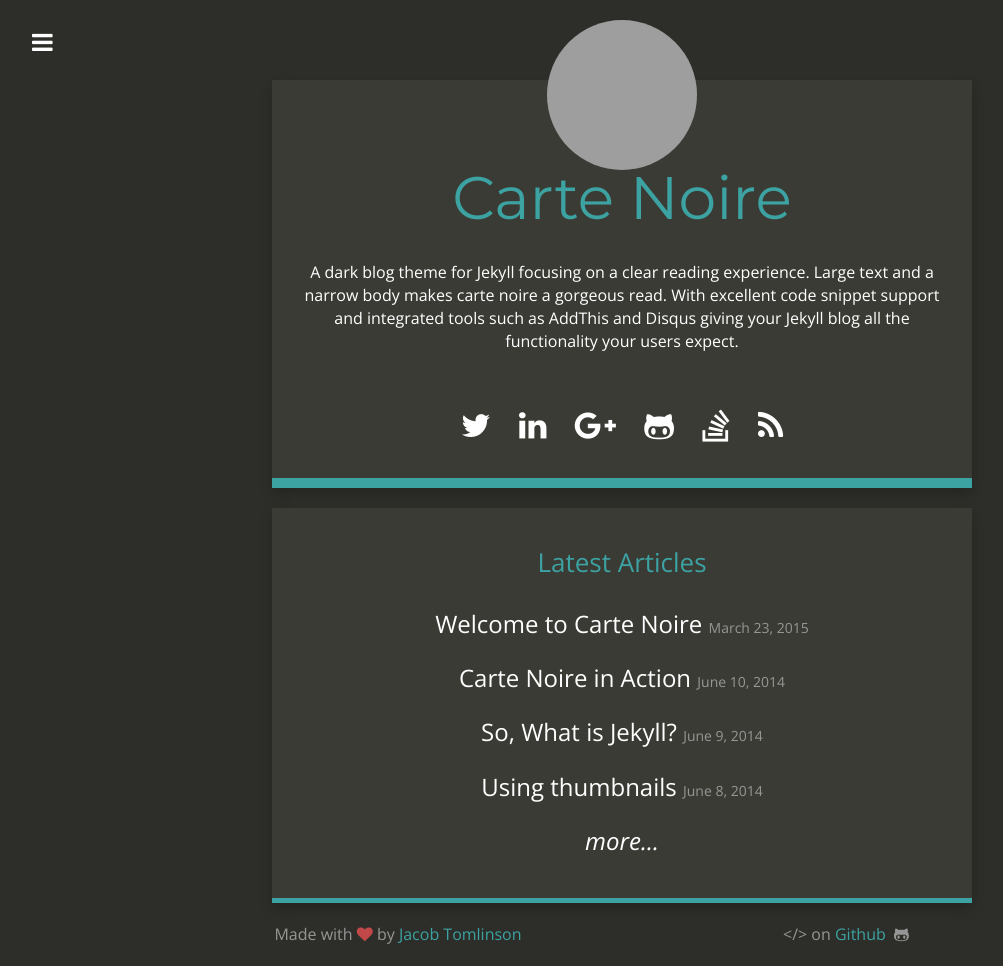
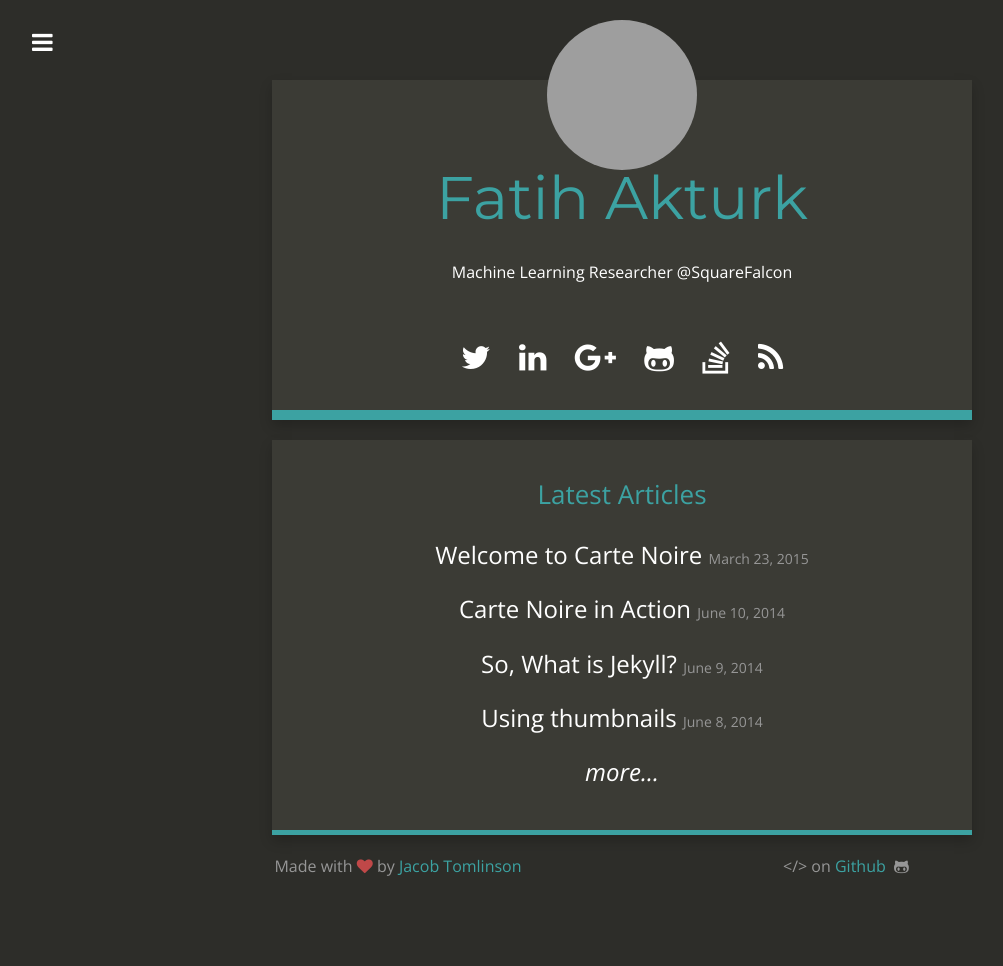
Before and after one commit to fakturk/fakturk.ml, a Jekyll site: the page built from index.html, in a window 1280 px wide. Shown: the whole page, without its empty margins (18-1021 px from the left). Built offline with Jekyll 4.4.1, drawn with Linux system fonts in a browser that asks for light colours; nearby versions of some CDN libraries; after the commit the page ends 900 px from its top, so only the background shows below that; grey boxes are pictures that could not be loaded.

Commit message:
Update _config.yml

```diff
--- a/_config.yml
+++ b/_config.yml
@@ -1,23 +1,23 @@
 # Site settings
-title: "Carte Noire"
-email: jacob@jacobtomlinson.co.uk
+title: "Fatih Akturk"
+email: f.akturk@gmail.com
 description: "A dark blog theme for Jekyll."
 baseurl: ""
-url: "http://carte-noire.jacobtomlinson.co.uk/"
-title_description: "A dark blog theme for Jekyll focusing on a clear reading experience. Large text and a narrow body makes carte noire a gorgeous read. With excellent code snippet support and integrated tools such as AddThis and Disqus giving your Jekyll blog all the functionality your users expect."
-title_image: "https://www.gravatar.com/avatar/00000000000000000000000000000000?s=500&d=mm"
-google_analytics: "UA-20365477-4"
+url: "fakturk.ml"
+title_description: "Machine Learning Researcher @SquareFalcon"
+title_image: "https://www.gravatar.com/avatar/f0ed8a368e164c2a86487c137fd9995e?s=500&d=mm"
+google_analytics: "UA-138588166-1"
 disqus_account: cartenoire
-github_repository: https://github.com/jacobtomlinson/carte-noire
+github_repository: https://github.com/fakturk/fakturk.ml
 addthis_id: ra-513c6fa83da6ec67
 post_limit: 5
 
 # Social usernames/URLs
-twitter_username: _jacobtomlinson
-github_username:  jacobtomlinson
+twitter_username: fakturk
+github_username:  fakturk
 instagram_username:
 reddit_username:
-linkedin_link: http://carte-noire.jacobtomlinson.co.uk/
+linkedin_link: http://linkedin.com/in/fatihakturk/
 google_plus_link: http://carte-noire.jacobtomlinson.co.uk/
 stackoverflow_link: http://carte-noire.jacobtomlinson.co.uk/
 xing_link:
```
